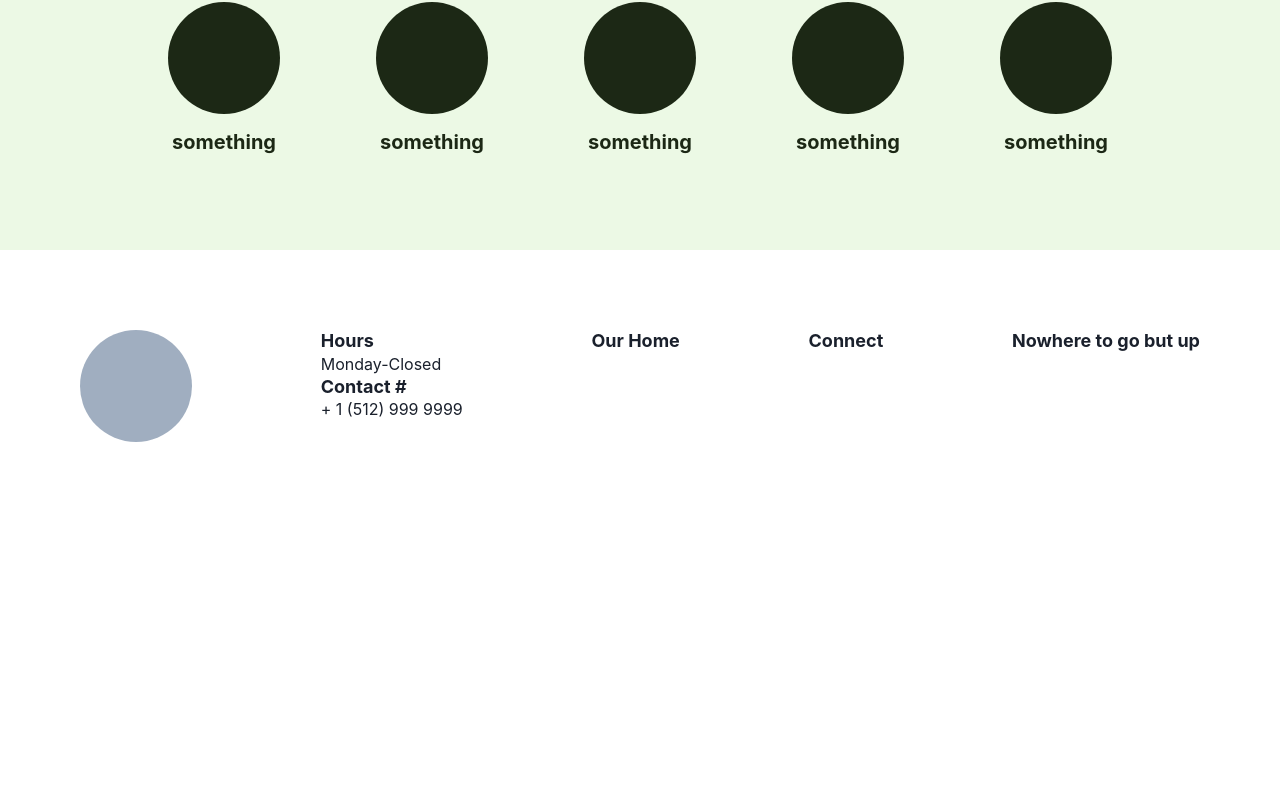
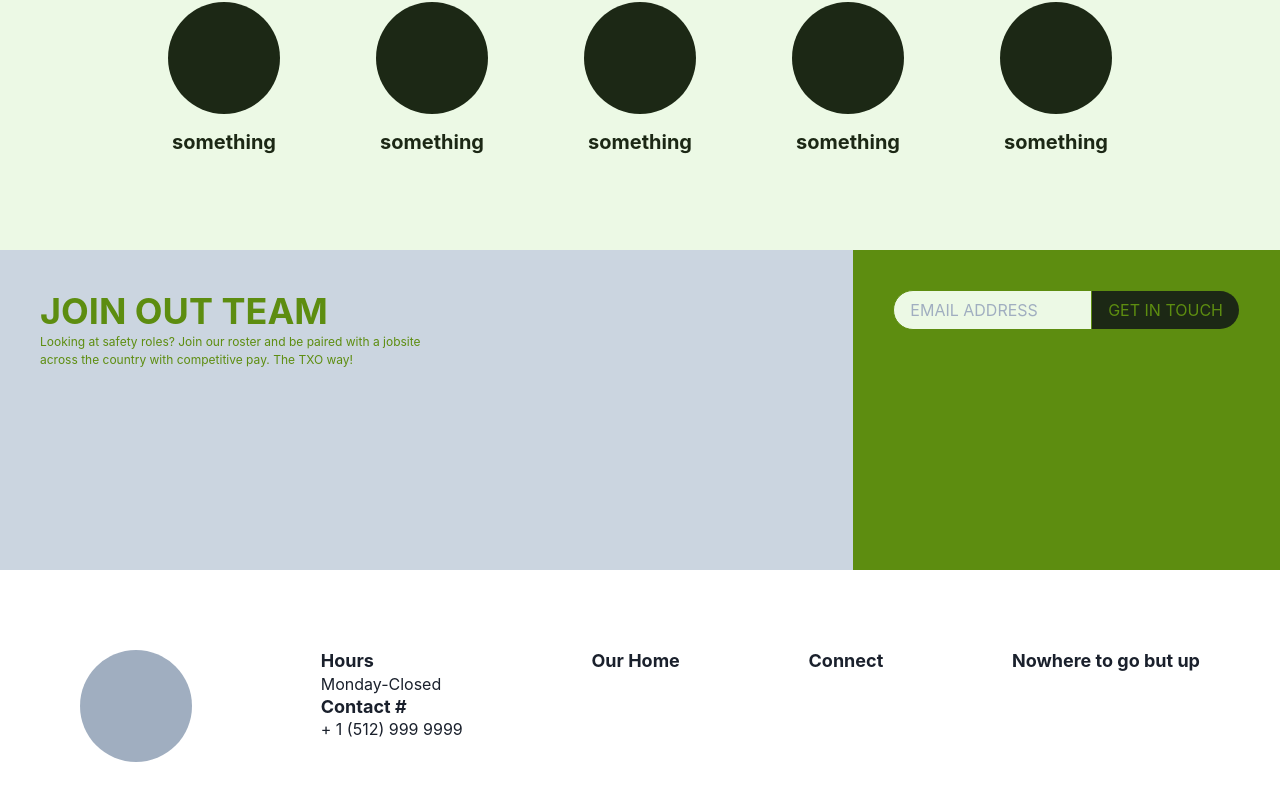
Before and after one commit to acostahf/TXO, a Next.js app: page / in a window 1280 px wide. Shown: the part 3916-4716 px from the top of the page. Before the commit the page ends 4438 px from the top, so only its background shows below. Built offline with nearby package versions, Linux system fonts and the light colour scheme.

Commit message:
basic join secton

```diff
--- a/pages/index.js
+++ b/pages/index.js
@@ -7,6 +7,7 @@ import { Hero } from "../components/Hero";
 import Promises from "../section/homepage/promises";
 import Services from "../section/homepage/services";
 import Carousel from "../section/homepage/carousel";
+import Join from "../section/homepage/join";
 
 gsap.registerPlugin(ScrollTrigger);
 export default function Home() {
@@ -40,6 +41,7 @@ export default function Home() {
       <Promises />
       <Services />
       <Carousel />
+      <Join />
     </div>
   );
 }
--- /dev/null
+++ b/section/homepage/join.js
@@ -0,0 +1,50 @@
+import {
+  Box,
+  Flex,
+  GridItem,
+  Heading,
+  SimpleGrid,
+  Text,
+  Stack,
+} from "@chakra-ui/layout";
+import { Input, InputGroup, InputRightAddon } from "@chakra-ui/react";
+
+const join = () => {
+  return (
+    <Box>
+      <SimpleGrid minH="40vh" columns={3} bg="brand.200" color="brand.200">
+        <GridItem bg="gray.300" colSpan={2} p="10">
+          <Box maxW="sm">
+            <Heading className="element" as="h1" size="xl">
+              JOIN OUT TEAM
+            </Heading>
+            <Text className="element" fontSize="xs">
+              Looking at safety roles? Join our roster and be paired with a
+              jobsite across the country with competitive pay. The TXO way!
+            </Text>
+          </Box>
+        </GridItem>
+        <GridItem>
+          <Flex justify="center" align="center" flexDirection="column" p="10">
+            <InputGroup className="element">
+              <Input
+                borderLeftRadius="3xl"
+                borderColor="brand.200"
+                bg="brand.300"
+                placeholder="EMAIL ADDRESS"
+              />
+              <InputRightAddon
+                borderRightRadius="3xl"
+                borderColor="brand.200"
+                bg="brand.400"
+                children="GET IN TOUCH"
+              />
+            </InputGroup>
+          </Flex>
+        </GridItem>
+      </SimpleGrid>
+    </Box>
+  );
+};
+
+export default join;
```
